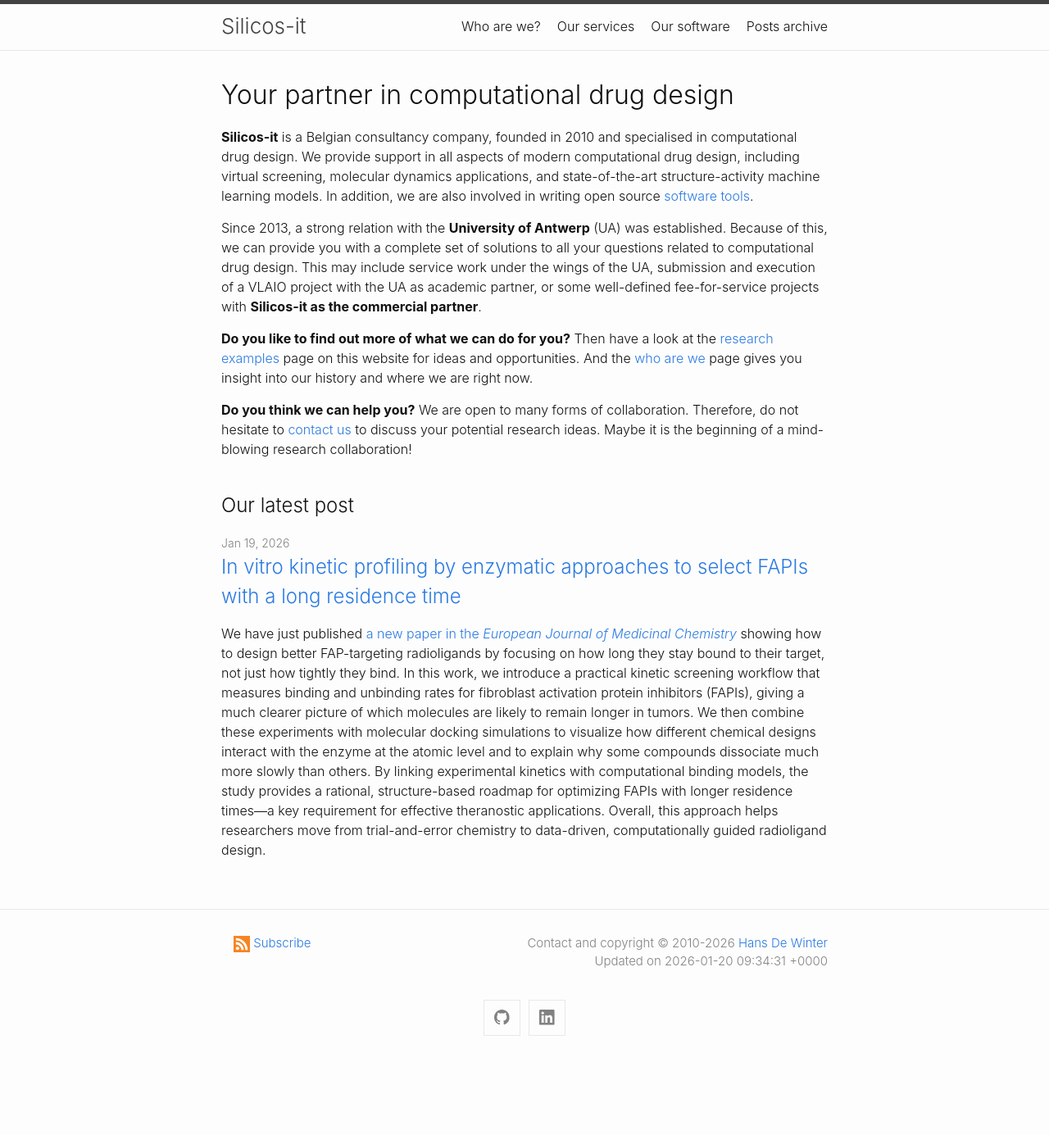
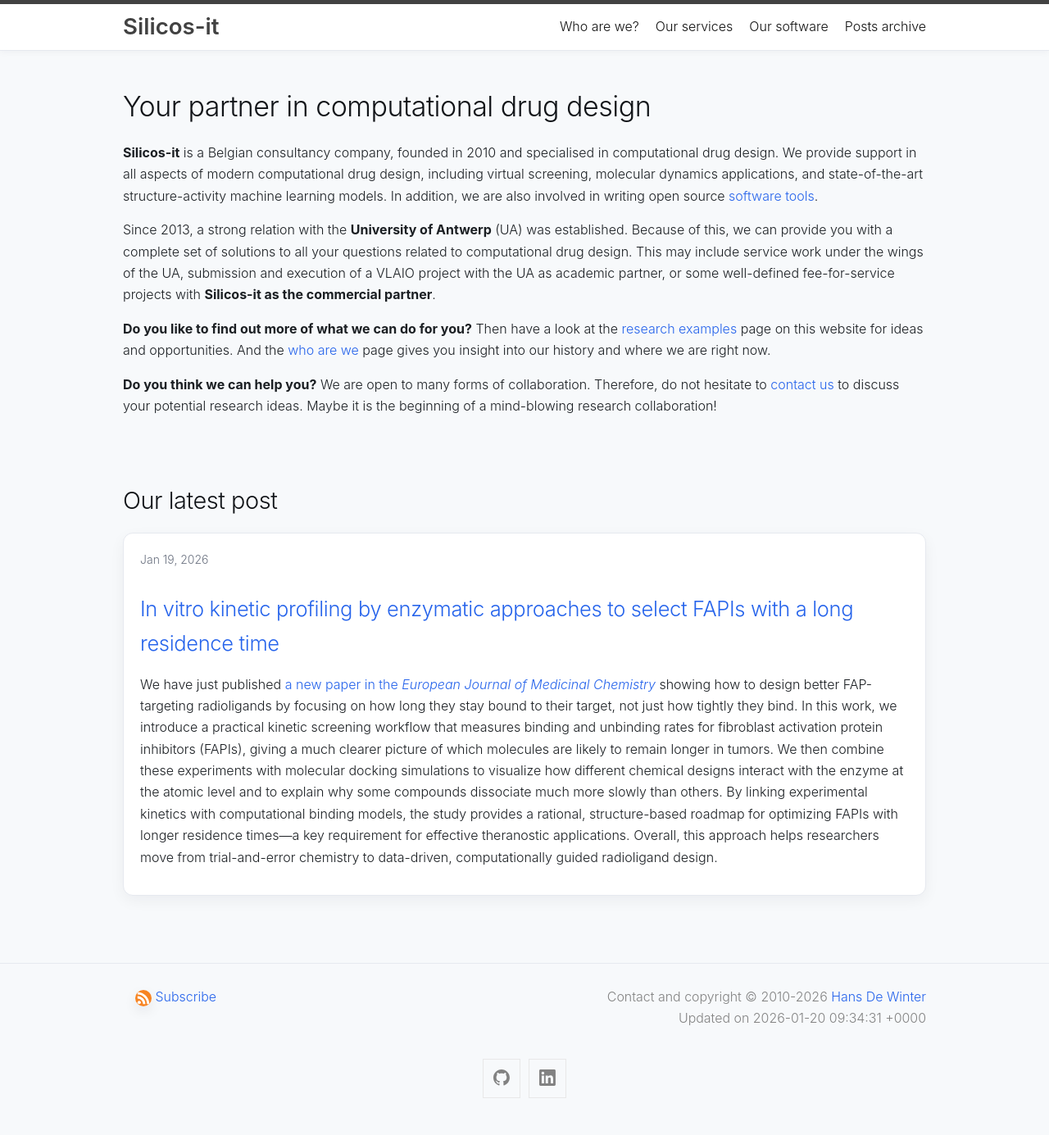
Before and after one commit to silicos-it/silicos-it.github.io, a Jekyll site: the page built from index.md, in a window 1280 px wide. Shown: the whole page at 82% size. Built offline with Jekyll 4.4.1, drawn with Linux system fonts in a browser that asks for light colours; before the commit the page ends 1299 px from its top, so only the background shows below that.

Commit message:
New style

```diff
--- a/_sass/minima/custom-styles.scss
+++ b/_sass/minima/custom-styles.scss
@@ -1,2 +1,134 @@
 // Placeholder to allow defining custom styles that override everything else.
 // (Use `_sass/minima/custom-variables.scss` to override variable defaults)
+/* Modern drop-in overrides for Minima */
+
+/* Base typography + layout */
+html {
+    font-size: 17px;
+  }
+
+  body {
+    font-family: -apple-system, BlinkMacSystemFont, "Inter", "Segoe UI", Roboto,
+      "Helvetica Neue", Arial, "Noto Sans", "Apple Color Emoji",
+      "Segoe UI Emoji", "Segoe UI Symbol";
+    color: #1b1f23;
+    line-height: 1.65;
+    background: #f7f9fb;
+  }
+
+  /* Content container breathing room */
+  .wrapper {
+    max-width: 980px;
+    padding: 0 24px;
+  }
+
+  .page-content {
+    padding: 40px 0 64px;
+  }
+
+  /* Headings */
+  h1, h2, h3, h4, h5, h6 {
+    letter-spacing: -0.015em;
+    color: #111418;
+  }
+
+  h1 { font-size: 2.2rem; }
+  h2 { font-size: 1.7rem; margin-top: 2.2rem; }
+  h3 { font-size: 1.35rem; margin-top: 1.6rem; }
+
+  /* Links */
+  a {
+    color: #2563eb;
+    text-decoration: none;
+    background-image: linear-gradient(currentColor, currentColor);
+    background-size: 0% 2px;
+    background-position: 0 100%;
+    background-repeat: no-repeat;
+    transition: color 150ms ease, background-size 200ms ease;
+  }
+
+  a:hover,
+  a:focus {
+    color: #1d4ed8;
+    background-size: 100% 2px;
+  }
+
+  /* Header polish */
+  .site-header {
+    background: rgba(255, 255, 255, 0.9);
+    backdrop-filter: blur(6px);
+    border-bottom: 1px solid #e6e9ef;
+    box-shadow: 0 2px 8px rgba(15, 23, 42, 0.04);
+  }
+
+  .site-title {
+    font-weight: 600;
+  }
+
+  /* Post lists as cards */
+  .post-list > li {
+    background: #fff;
+    border: 1px solid #e6e9ef;
+    border-radius: 12px;
+    padding: 18px 20px;
+    margin: 0 0 18px;
+    box-shadow: 0 6px 18px rgba(15, 23, 42, 0.05);
+    transition: transform 150ms ease, box-shadow 200ms ease;
+  }
+
+  .post-list > li:hover {
+    transform: translateY(-2px);
+    box-shadow: 0 10px 24px rgba(15, 23, 42, 0.08);
+  }
+
+  /* Post content */
+  .post-content p {
+    margin-bottom: 1.1rem;
+  }
+
+  .post-meta {
+    color: #6b7280;
+  }
+
+  /* Images and media */
+  img, video, iframe {
+    border-radius: 10px;
+    box-shadow: 0 6px 16px rgba(15, 23, 42, 0.08);
+  }
+
+  /* Code blocks */
+  pre, code {
+    font-family: ui-monospace, SFMono-Regular, Menlo, Monaco, Consolas,
+      "Liberation Mono", "Courier New", monospace;
+  }
+
+  pre {
+    background: #0f172a;
+    color: #e2e8f0;
+    border-radius: 12px;
+    padding: 16px;
+    overflow: auto;
+  }
+
+  /* Buttons (if any) */
+  .button, .btn {
+    display: inline-block;
+    background: #2563eb;
+    color: #fff;
+    border-radius: 999px;
+    padding: 8px 16px;
+    font-weight: 600;
+    transition: background 150ms ease, transform 150ms ease;
+  }
+
+  .button:hover, .btn:hover {
+    background: #1d4ed8;
+    transform: translateY(-1px);
+  }
+
+  /* Footer polish */
+  .site-footer {
+    border-top: 1px solid #e6e9ef;
+    color: #6b7280;
+    padding: 28px 0 40px;
+  }
```
